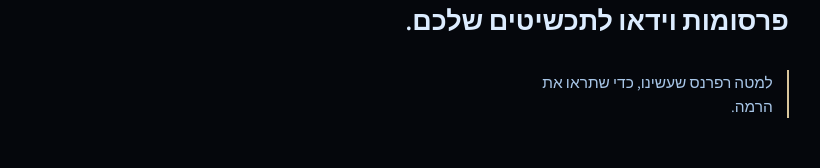
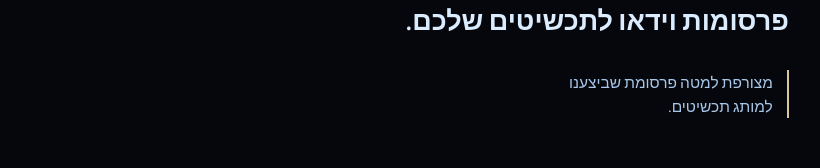
Before and after one commit to moonaaistudio-ops/moona-studio-site, a website: page shlomit/v1/index.html in a window 1280 px wide. Shown: the part 308-476 px from the top of the page, without its empty margins (440-1260 px from the left). Drawn offline with nearby package versions, Linux system fonts and the light colour scheme; no server answers.

Commit message:
shlomit/v1: note line → מצורפת למטה פרסומת שביצענו למותג תכשיטים.
Co-Authored-By: Claude Opus 5.5 <noreply@anthropic.com>

```diff
--- a/shlomit/v1/index.html
+++ b/shlomit/v1/index.html
@@ -115,7 +115,7 @@ img.brand{filter:brightness(0) invert(1)}
       <span class="eyebrow">A proposal</span>
       <h1 class="brand" dir="ltr" style="text-align:right">Shlomit Ofir <span class="x">×</span> MOONA</h1>
       <p class="sub"><b>פרסומות וידאו לתכשיטים שלכם.</b></p>
-      <p class="note">למטה רפרנס שעשינו, כדי שתראו את הרמה.</p>
+      <p class="note">מצורפת למטה פרסומת שביצענו למותג תכשיטים.</p>
     </div>
   </div>
 </section>
```
